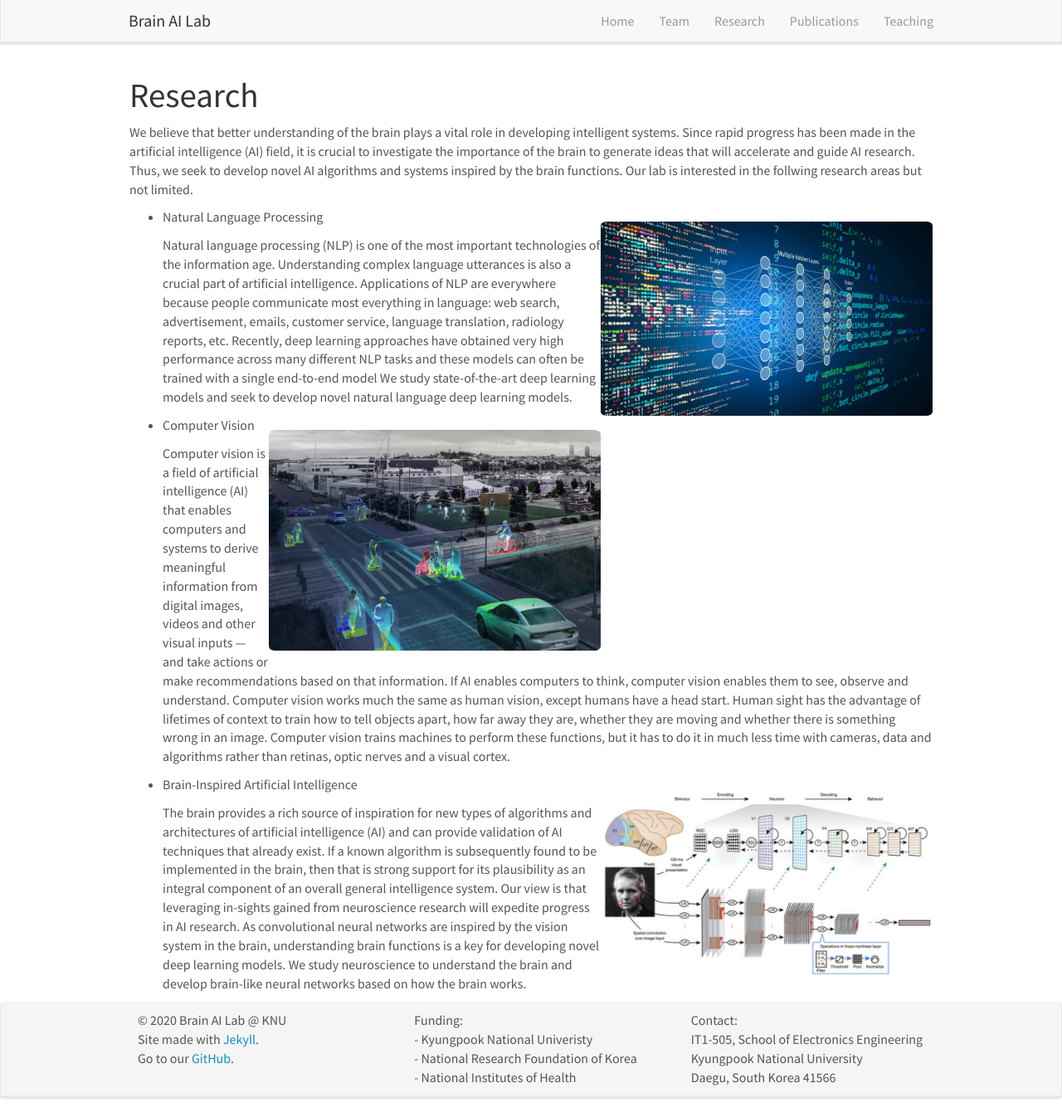
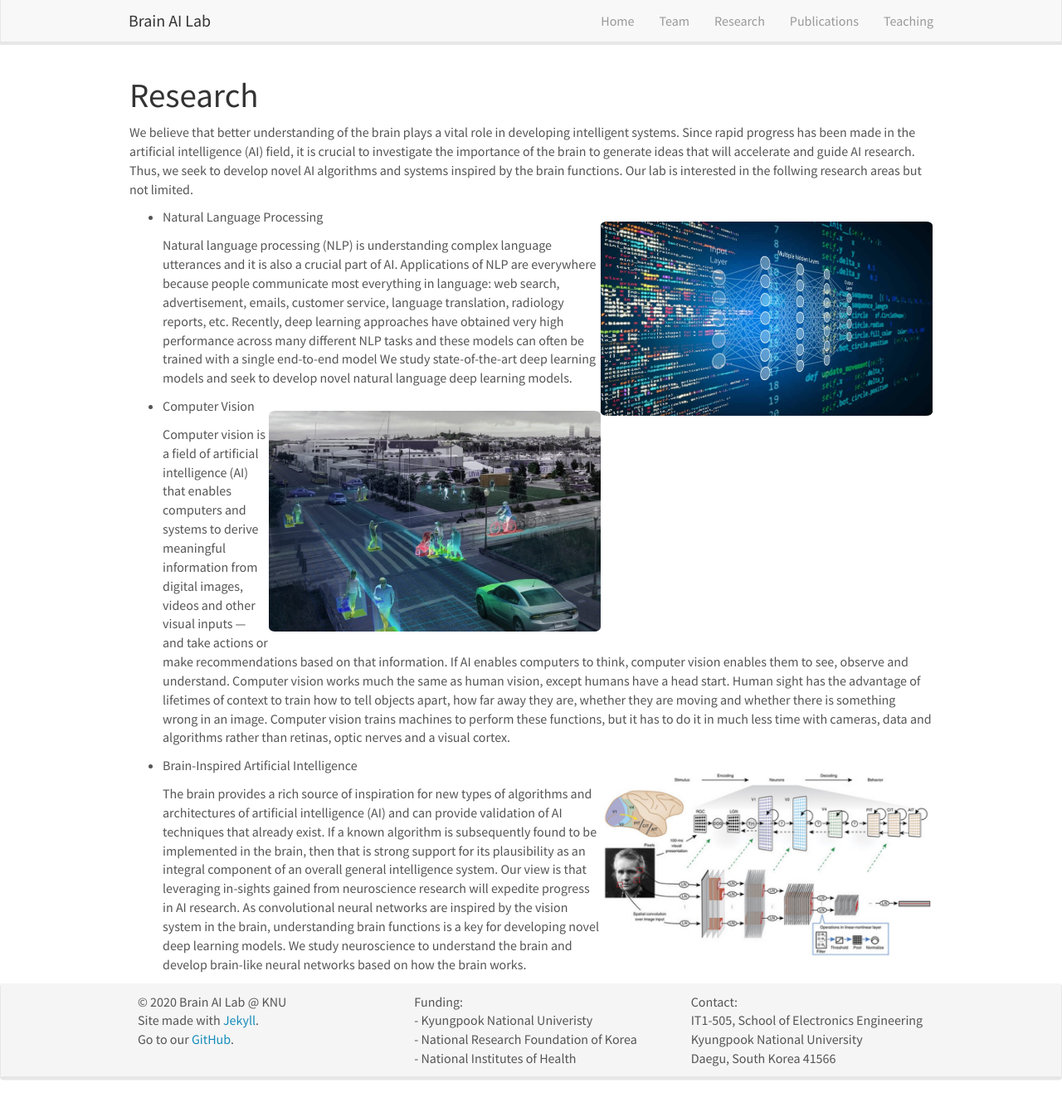
Before and after one commit to KNU-BrainAI/knu-brainai.github.io, a Jekyll site: the page built from _pages/research.md, in a window 1280 px wide and 1346 px high. Shown: the whole window at 83% size. Built offline with Jekyll 4.4.1, drawn with Linux system fonts in a browser that asks for light colours; nearby versions of some CDN libraries.

Commit message:
Update research.md

```diff
--- a/_pages/research.md
+++ b/_pages/research.md
@@ -12,7 +12,7 @@ We believe that better understanding of the brain plays a vital role in developi
 
 - Natural Language Processing ![]({{ site.url }}{{ site.baseurl }}/images/nlp.jpg){: style="width: 400px; float: right"}
 
-  Natural language processing (NLP) is one of the most important technologies of the information age. Understanding complex language utterances is also a crucial part of artificial intelligence. Applications of NLP are everywhere because people communicate most everything in language: web search, advertisement, emails, customer service, language translation, radiology reports, etc. Recently, deep learning approaches have obtained very high performance across many different NLP tasks and these models can often be trained with a single end-to-end model We study state-of-the-art deep learning models and seek to develop novel natural language deep learning models.
+  Natural language processing (NLP) is understanding complex language utterances and it is also a crucial part of AI. Applications of NLP are everywhere because people communicate most everything in language: web search, advertisement, emails, customer service, language translation, radiology reports, etc. Recently, deep learning approaches have obtained very high performance across many different NLP tasks and these models can often be trained with a single end-to-end model We study state-of-the-art deep learning models and seek to develop novel natural language deep learning models.
 
 
 - Computer Vision ![]({{ site.url }}{{ site.baseurl }}/images/cv.jpg){: style="width: 400px; float: right"}
```
